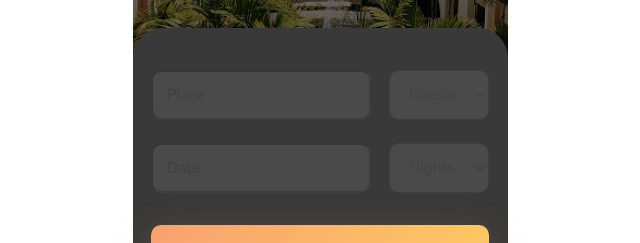
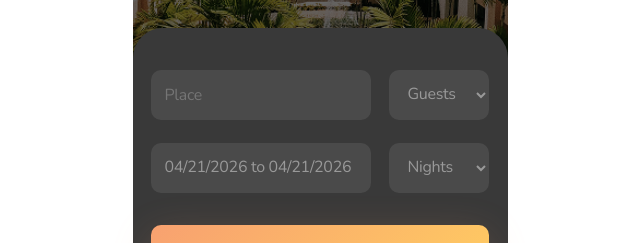
Before and after one commit to alexdanm5/hotel_reservations, a React (Create React App) app in the folder front-end/: page / in a window 1280 px wide. Shown: the part 197-440 px from the top of the page, without its empty margins (320-960 px from the left). Built offline with nearby package versions, Linux system fonts and the light colour scheme; no server answers.

Commit message:
Configured form search hotel by parameters in Home page

```diff
--- a/front-end/package.json
+++ b/front-end/package.json
@@ -8,9 +8,11 @@
     "@testing-library/jest-dom": "^6.9.1",
     "@testing-library/react": "^16.3.2",
     "@testing-library/user-event": "^13.5.0",
+    "date-fns": "^2.30.0",
     "formik": "^2.4.9",
-    "react": "^19.2.4",
-    "react-dom": "^19.2.4",
+    "react": "^19.2.5",
+    "react-date-range": "^2.0.1",
+    "react-dom": "^19.2.5",
     "react-redux": "^9.2.0",
     "react-router-dom": "^7.14.0",
     "react-scripts": "5.0.1",
--- a/front-end/src/components/hotel_booking_form/HotelBookingForm.js
+++ b/front-end/src/components/hotel_booking_form/HotelBookingForm.js
@@ -1,6 +1,13 @@
 import { useNavigate } from 'react-router-dom';
+import { DateRange } from 'react-date-range';
+import {useState} from 'react';
+import { format } from 'date-fns';
+import { enUS } from 'date-fns/locale';
 
 import MainBtn from '../main_btn/MainBtn';
+
+import 'react-date-range/dist/styles.css';
+import 'react-date-range/dist/theme/default.css';
 
 import './hotelBookingForm.scss';
 
@@ -13,19 +20,80 @@ const HotelBookingForm = () => {
         navigate('/result');
     }
 
+    const [openDate, setOpenDate] = useState(false);
+
+    const [state, setState] = useState([
+        {
+            startDate: new Date(),
+            endDate: new Date(),
+            key: 'selection'
+        }
+    ]);
+
+    const [dataForSearch, setDataForSearch] = useState({
+        location: '',
+        guests: '',
+        nights: '',
+        startDate: '',
+        endDate: '',
+    });
+
     return (
         <div className='bookingForm'>
             <form className='bookingForm__form'>
-                <input type="text" placeholder='Place' className='bookingForm__input' name='place' />
-                <select className='bookingForm__select' name='guests'>
+                <input type="text"
+                    placeholder='Place'
+                    className='bookingForm__input'
+                    name='place' value={dataForSearch.location}
+                    onChange={(e) => setDataForSearch({ ...dataForSearch, location: e.target.value })}/>
+                <select className='bookingForm__select'
+                        name='guests'
+                        value={dataForSearch.guests}
+                        onChange={(e) => setDataForSearch({ ...dataForSearch, guests: e.target.value })}
+                >
                     <option value="">Guests</option>
                     <option value="1">1 Guest</option>
                     <option value="2">2 Guests</option>
                     <option value="3">3 Guests</option>
                     <option value="4">4 Guests</option>
                 </select>
-                <input type="text" placeholder='Date' className='bookingForm__input' name='date' />
-                <select className='bookingForm__select' name='nights'>
+                <div className="bookingForm__wrapper">
+
+                    <span
+                        onClick={() => setOpenDate(!openDate)}
+                        className='bookingForm__input bookingForm__input-date'
+                    >
+                        {`${format(state[0].startDate, "MM/dd/yyyy")} to ${format(state[0].endDate, "MM/dd/yyyy")}`}
+                    </span>
+                    {openDate && (
+                        <div className='bookingForm__calendar'>
+                            <DateRange
+                                editableDateInputs={true}
+                                onChange={item => {
+                                    const selectedStart = item.selection.startDate;
+                                    const selectedEnd = item.selection.endDate;
+                                    setState([item.selection]);
+
+                                    const formattedStart = format(selectedStart, 'MM/dd/yyyy');
+                                    const formattedEnd = format(selectedEnd, 'MM/dd/yyyy');
+                                    setDataForSearch({
+                                        ...dataForSearch,
+                                        startDate: formattedStart,
+                                        endDate: formattedEnd,
+                                    });
+                                }}
+                                moveRangeOnFirstSelection={false}
+                                ranges={state}
+                                locale={enUS}
+                            />
+                        </div>
+                    )}
+                </div>
+                <select className='bookingForm__select'
+                        name='nights'
+                        value={dataForSearch.nights}
+                        onChange={(e) => setDataForSearch({ ...dataForSearch, nights: e.target.value })}
+                >
                     <option value="">Nights</option>
                     <option value="1">1 Night</option>
                     <option value="2">2 Nights</option>
--- a/front-end/src/components/hotel_booking_form/hotelBookingForm.scss
+++ b/front-end/src/components/hotel_booking_form/hotelBookingForm.scss
@@ -13,22 +13,36 @@
     }
     &__input {
         border-radius: 10px;
+        border: none;
         width: 220px;
         height: 50px;
-        background: $gray-light;
-        opacity: 0.1;
+        background: rgba($gray-light, 0.1);
         padding-left: 14px;
         font-weight: 400;
         font-size: 16px;
         letter-spacing: -0.02em;
         color: $gray;
+        &-date {
+            cursor: pointer;
+            display: flex;
+            align-items: center;
+        }
+    }
+    &__wrapper {
+        position: relative;
+    }
+    &__calendar {
+        position: absolute;
+        top: 100%;
+        left: 0;
+        z-index: 10;
     }
     &__select {
         border-radius: 10px;
+        border: none;
         width: 100px;
         height: 50px;
-        background: $gray-light;
-        opacity: 0.1;
+        background: rgba($gray-light, 0.1);
         padding-left: 15px;
         font-weight: 400;
         font-size: 16px;
```
Also changed, not shown: 2 other files (tests, documents, lock files or other folders).
